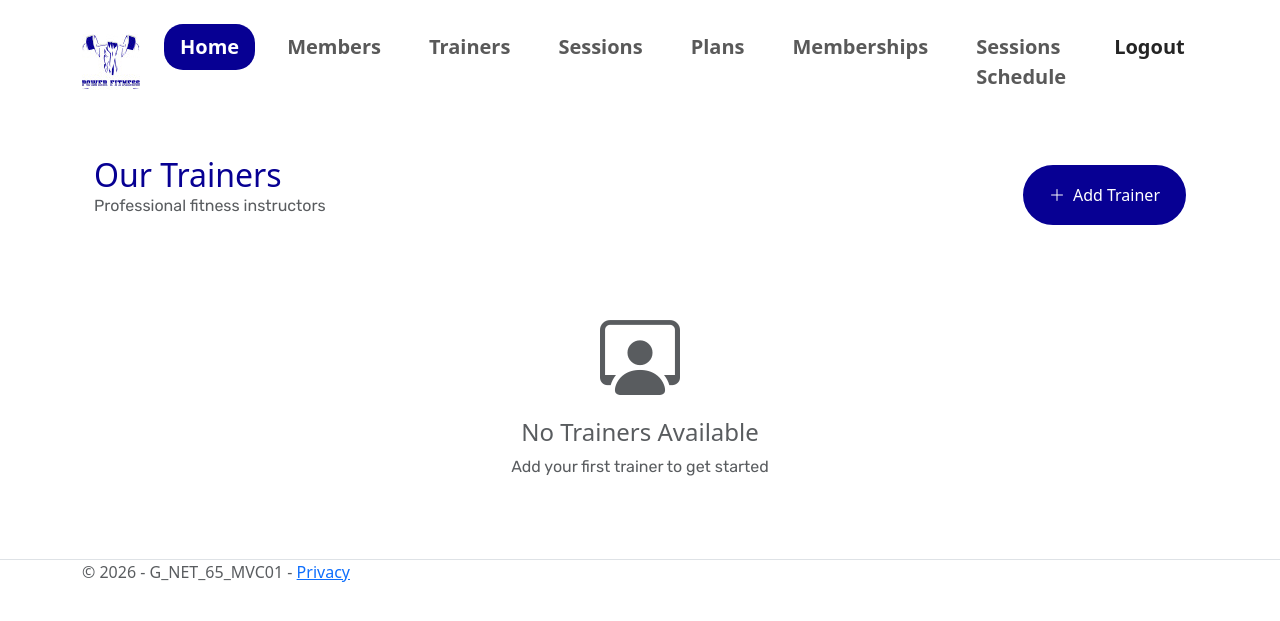
After one commit to Omar-Mohamed-5/G-NET-65-MVC02, an ASP.NET Core app: template G-NET-65-MVC02-PL/Views/Trainer/Index.cshtml in a window 1280 px wide. The commit adds this page. Shown: the top 621 px of the page. Run offline with ASP.NET Core 8, Linux system fonts and the light colour scheme; the template is opened without the code that fills it, so the values that code supplies are empty; some libraries are stand-ins or nearby versions; some web fonts are replaced.

Commit message:
AddTrainerViews01

```diff
--- a/G-NET-65-MVC02-PL/Controllers/TrainerController.cs
+++ b/G-NET-65-MVC02-PL/Controllers/TrainerController.cs
@@ -36,7 +36,7 @@ namespace G_NET_65_MVC02_PL.Controllers
         public IActionResult Create() => View();
 
         [HttpPost]
-        public async Task<IActionResult> CreateTrainer(CreateTrainerViewModel model, CancellationToken ct)
+        public async Task<IActionResult> CreateTrainer(CreateTrainerView model, CancellationToken ct)
         {
             if (!ModelState.IsValid) return View(nameof(Create), model);
             var Result = await _trainerService.CreateTrainerAsync(model, ct);
--- /dev/null
+++ b/G-NET-65-MVC02-PL/Views/Trainer/Create.cshtml
@@ -0,0 +1,5 @@
+@*
+    For more information on enabling MVC for empty projects, visit https://go.microsoft.com/fwlink/?LinkID=397860
+*@
+@{
+}
--- /dev/null
+++ b/G-NET-65-MVC02-PL/Views/Trainer/Index.cshtml
@@ -0,0 +1,80 @@
+@model IEnumerable<TrainerViewModel>
+<div class="container">
+    <header class="d-flex justify-content-between mt-5 mb-4 align-items-center">
+        <div>
+            <h2 class="text-primary-color mb-0">Our Trainers</h2>
+            <p class="text-muted">Professional fitness instructors</p>
+        </div>
+        <a asp-controller="Trainers" asp-action="Create" class="btn btn-fill fw-medium rounded-pill px-4 py-3">
+            <i class="bi bi-plus-lg me-2"></i>Add Trainer
+        </a>
+    </header>
+
+    @if (Model != null && Model.Any())
+    {
+        <div class="table-responsive" style="overflow: visible;">
+            <table class="table table-borderless">
+                <thead>
+                    <tr>
+                        <th><span>Name</span></th>
+                        <th><span>Email</span></th>
+                        <th><span>Phone</span></th>
+                        <th><span>Specialization</span></th>
+                        <th><span>Action</span></th>
+                    </tr>
+                </thead>
+
+                <tbody>
+                    @foreach (var trainer in Model)
+                    {
+                        <tr>
+                            <td><span class="fw-bold">@trainer.Name</span></td>
+                            <td><span>@trainer.Email</span></td>
+                            <td><span>@trainer.PhoneNumber</span></td>
+                            <td>
+                                <span class="badge bg-primary-color">@trainer.Specialties</span>
+                            </td>
+                            <td class="action position-relative">
+                                <div class="dropdown">
+                                    <button class="btn btn-link p-0 border-0" type="button" id="dropdownMenuButton-@trainer.Id" data-bs-toggle="dropdown" aria-expanded="false">
+                                        <img src="~/images/action dots.jpg" alt="action icon" />
+                                    </button>
+                                    <ul class="dropdown-menu dropdown-menu-start" aria-labelledby="dropdownMenuButton-@trainer.Id">
+                                        <li>
+                                            <a asp-controller="Trainers" asp-action="TrainerDetails" asp-route-Id="@trainer.Id" class="dropdown-item d-flex align-items-center gap-3">
+                                                <i class="bi bi-eye text-primary-color"></i>
+                                                <span>View Details</span>
+                                            </a>
+                                        </li>
+                                        <li><hr class="dropdown-divider"></li>
+                                        <li>
+                                            <a asp-controller="Trainers" asp-action="EditTrainer" asp-route-Id="@trainer.Id" class="dropdown-item d-flex align-items-center gap-3">
+                                                <i class="bi bi-pencil text-primary-color"></i>
+                                                <span>Edit Details</span>
+                                            </a>
+                                        </li>
+                                        <li><hr class="dropdown-divider"></li>
+                                        <li>
+                                            <a asp-controller="Trainers" asp-action="Delete" asp-route-Id="@trainer.Id" class="dropdown-item d-flex align-items-center gap-3 text-danger">
+                                                <i class="bi bi-trash"></i>
+                                                <span>Delete</span>
+                                            </a>
+                                        </li>
+                                    </ul>
+                                </div>
+                            </td>
+                        </tr>
+                    }
+                </tbody>
+            </table>
+        </div>
+    }
+    else
+    {
+        <div class="text-center py-5">
+            <i class="bi bi-person-workspace display-1 text-muted"></i>
+            <h4 class="mt-3 text-muted">No Trainers Available</h4>
+            <p class="text-muted">Add your first trainer to get started</p>
+        </div>
+    }
+</div>
--- a/G-NET-65-MVC02-PL/Views/_ViewImports.cshtml
+++ b/G-NET-65-MVC02-PL/Views/_ViewImports.cshtml
@@ -3,5 +3,5 @@
 @using G_NET_65_MVC02.DAL.Models
 @using G_NET_65_MVC02.BLL.ViewModels.MemberViewModels
 @using G_NET_65_MVC02.BLL.ViewModels.PlanViewModels
-@*using G_NET_65_MVC02.BLL.ViewModels.TrainerViewModels*@
+@using G_NET_65_MVC02.BLL.ViewModels.TrainerViewModels
 @addTagHelper *, Microsoft.AspNetCore.Mvc.TagHelpers
--- a/G-NET-65-MVC02.BLL/Services/Classes/MemberService.cs
+++ b/G-NET-65-MVC02.BLL/Services/Classes/MemberService.cs
@@ -34,7 +34,7 @@ namespace G_NET_65_MVC02.BLL.Services.Classes
 
 
 
-        public async Task<bool> CreateMemberAsync(CreateTrainerViewModel model, CancellationToken ct = default)
+        public async Task<bool> CreateMemberAsync(CreateTrainerView model, CancellationToken ct = default)
         {
             var EmailExists = await _memberRepository.AnyAsync(x => x.Email == model.Email, ct);
 
--- a/G-NET-65-MVC02.BLL/Services/Classes/TrainerService.cs
+++ b/G-NET-65-MVC02.BLL/Services/Classes/TrainerService.cs
@@ -21,7 +21,7 @@ namespace G_NET_65_MVC02.BLL.Services.Classes
             _trainerRepository = TrainerRepository;
             _sessionRepository = SessionRepository;
         }
-        public async Task<bool> CreateTrainerAsync(CreateTrainerViewModel model, CancellationToken ct = default)
+        public async Task<bool> CreateTrainerAsync(CreateTrainerView model, CancellationToken ct = default)
         {
             var EmailExists = await _trainerRepository.AnyAsync(x => x.Email == model.Email, ct);
             var PhoneExists = await _trainerRepository.AnyAsync(x=> x.PhoneNumber == model.PhoneNumber, ct);
--- a/G-NET-65-MVC02.BLL/Services/Interfaces/ITrainerService.cs
+++ b/G-NET-65-MVC02.BLL/Services/Interfaces/ITrainerService.cs
@@ -11,7 +11,7 @@ namespace G_NET_65_MVC02.BLL.Services.Interfaces
     {
         Task<IEnumerable<TrainerViewModel>> GetAllTrainersAsync(CancellationToken ct = default);
         Task<TrainerViewModel?> GetTrainerDetailsAsync(int trainerId, CancellationToken ct = default);
-        Task<bool> CreateTrainerAsync(CreateTrainerViewModel model, CancellationToken ct = default);
+        Task<bool> CreateTrainerAsync(CreateTrainerView model, CancellationToken ct = default);
         Task<TrainerToUpdateViewModel?> GetTrainerToUpdateAsync(int trainerId, CancellationToken ct = default);
         Task<bool> UpdateTrainerDetailsAsync(int trainerId, TrainerToUpdateViewModel model, CancellationToken ct = default);
         Task<bool> RemoveTrainerAsync(int trainerId, CancellationToken ct = default);
--- a/G-NET-65-MVC02.BLL/ViewModels/TrainerViewModels/CreateTrainerViewModel.cs
+++ b/G-NET-65-MVC02.BLL/ViewModels/TrainerViewModels/CreateTrainerView.cs
@@ -8,7 +8,7 @@ using System.Threading.Tasks;
 
 namespace G_NET_65_MVC02.BLL.ViewModels.TrainerViewModels
 {
-    public class CreateTrainerViewModel
+    public class CreateTrainerView
     {
         [Required(ErrorMessage = "Name is required")]
         [RegularExpression(@"^[a-zA-Z\s]+$", ErrorMessage = "Name can only contain letters and spaces")]
```
Also changed, not shown: G-NET-65-MVC02-PL/Views/Trainer/TrainerDetails.cshtml (added, +67 -0 lines), G-NET-65-MVC02-PL/G-NET-65-MVC02-PL.csproj.
